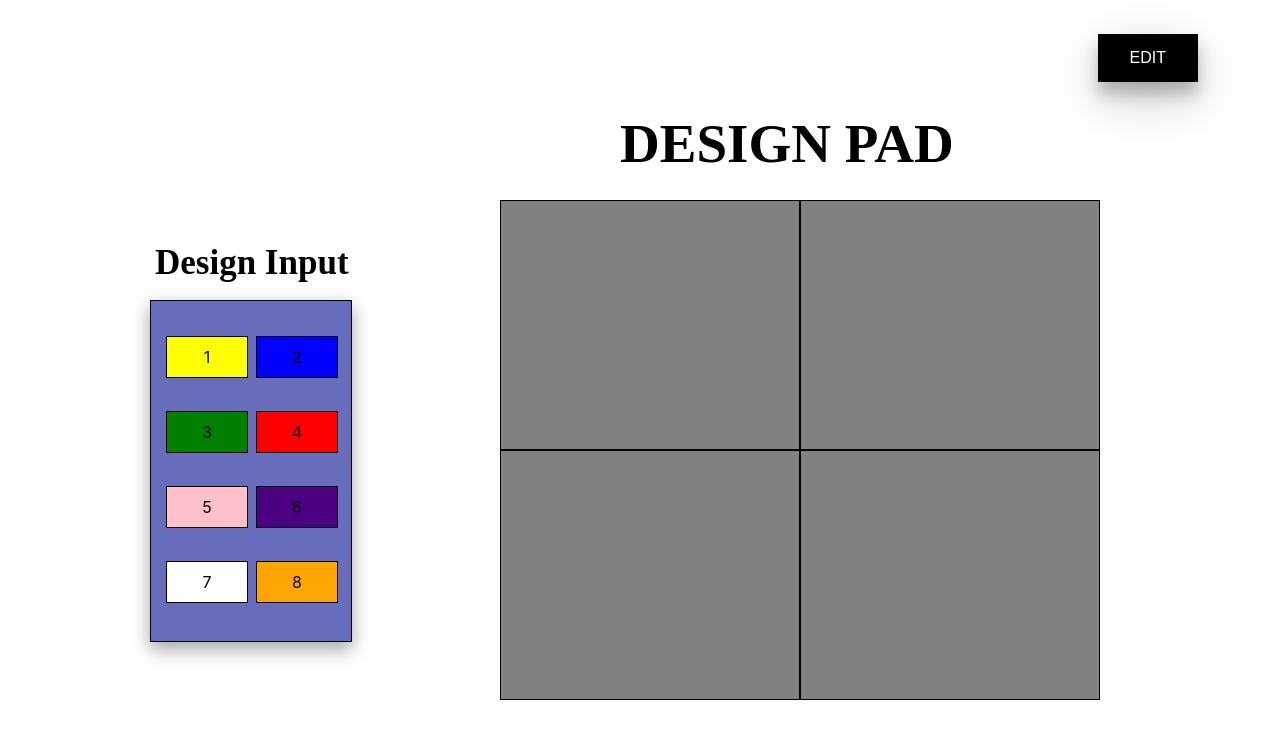
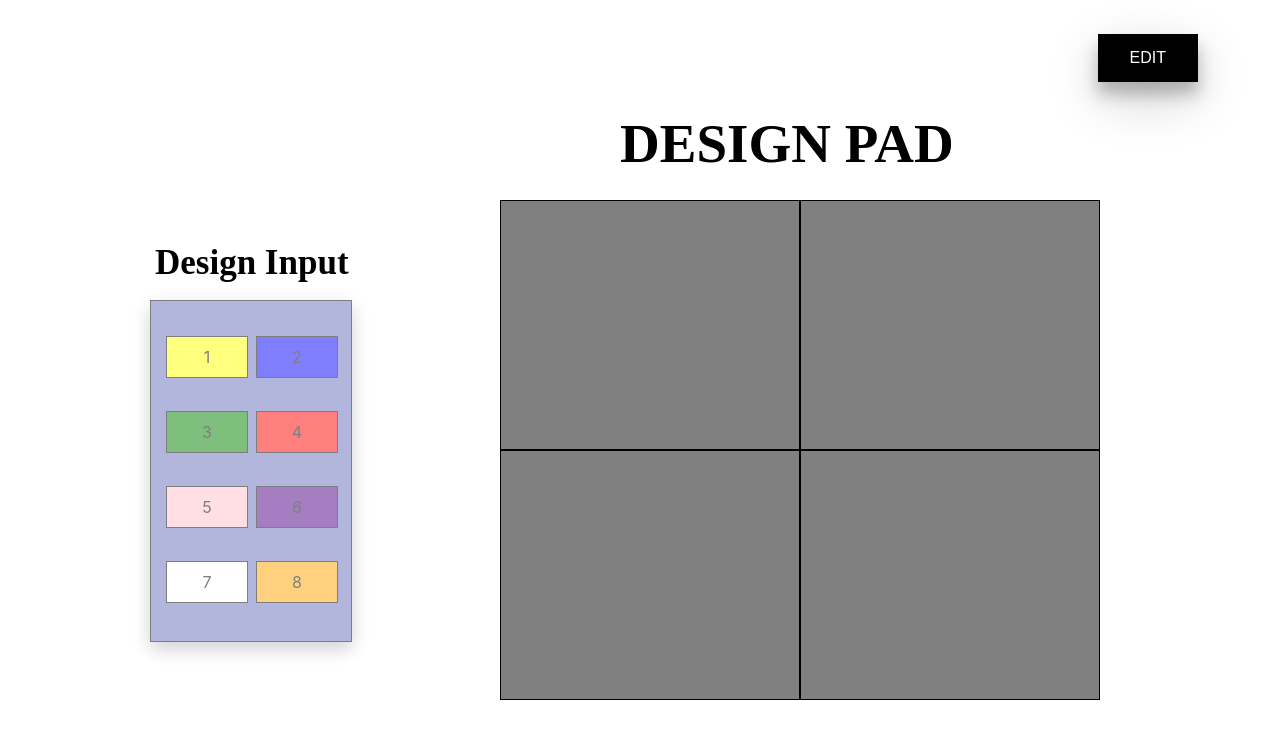
Before and after one commit to 464squad/design-pad, a React (Create React App) app: page / in a window 1280 px wide. Shown: the top 738 px of the page. Built offline with nearby package versions, Linux system fonts and the light colour scheme.

Commit message:
Conditional rendering used to grey out pad input box when edit mode is deactivated

```diff
--- a/src/components/PadInput.js
+++ b/src/components/PadInput.js
@@ -5,7 +5,7 @@ export default function PadInput(props) {
 
     //Hides the PadInput when the edit mode is on
     //let customStyle = {display:""};
-   // props.editMode ? customStyle.display="grid" : customStyle.display="none";
+    // props.editMode ? customStyle.display="grid" : customStyle.display="none";
 
 
     function dragStartHandler(event) {
@@ -21,19 +21,19 @@ export default function PadInput(props) {
 
     return (
         <div>
-        <h1 id = "PadInput-h1">Design Input</h1>
-            <div className = "PadInput-container">
-                {/**These pad inputs are only draggable when edit mode is activated
+            <h1 id="PadInput-h1">Design Input</h1>
+                <div className={props.editMode? "PadInput-container" : "PadInput-overlay"}>
+                    {/**These pad inputs are only draggable when edit mode is activated
                 The edit mode state is passed as props from the Design Container and then set to the draggable attribute of each pad input*/}
-                <div id = "pad_Box1" className = "PadInput-box1" style = {{backgroundColor: "yellow"}} draggable={props.editMode} onDragStart={dragStartHandler}>1 </div>
-                <div id = "pad_Box2" className = "PadInput-box2" style = {{backgroundColor: "blue"}} draggable={props.editMode} onDragStart={dragStartHandler}>2</div>
-                <div id = "pad_Box3" className = "PadInput-box3" style = {{backgroundColor: "green"}} draggable={props.editMode} onDragStart={dragStartHandler}>3</div>
-                <div id = "pad_Box4" className = "PadInput-box4" style = {{backgroundColor: "red"}} draggable={props.editMode} onDragStart={dragStartHandler}>4</div>
-                <div id = "pad_Box5" className = "PadInput-box5" style = {{backgroundColor: "pink"}} draggable={props.editMode} onDragStart={dragStartHandler}>5</div>
-                <div id = "pad_Box6" className = "PadInput-box6" style = {{backgroundColor: "indigo"}} draggable={props.editMode} onDragStart={dragStartHandler}>6</div>
-                <div id = "pad_Box7" className = "PadInput-box7" style = {{backgroundColor: "white"}} draggable={props.editMode} onDragStart={dragStartHandler}>7</div>
-                <div id = "pad_Box8" className = "PadInput-box8" style = {{backgroundColor: "orange"}} draggable={props.editMode} onDragStart={dragStartHandler}>8</div>
-            </div>
+                    <div id="pad_Box1" className="PadInput-box1" style={{ backgroundColor: "yellow" }} draggable={props.editMode} onDragStart={dragStartHandler}>1 </div>
+                    <div id="pad_Box2" className="PadInput-box2" style={{ backgroundColor: "blue" }} draggable={props.editMode} onDragStart={dragStartHandler}>2</div>
+                    <div id="pad_Box3" className="PadInput-box3" style={{ backgroundColor: "green" }} draggable={props.editMode} onDragStart={dragStartHandler}>3</div>
+                    <div id="pad_Box4" className="PadInput-box4" style={{ backgroundColor: "red" }} draggable={props.editMode} onDragStart={dragStartHandler}>4</div>
+                    <div id="pad_Box5" className="PadInput-box5" style={{ backgroundColor: "pink" }} draggable={props.editMode} onDragStart={dragStartHandler}>5</div>
+                    <div id="pad_Box6" className="PadInput-box6" style={{ backgroundColor: "indigo" }} draggable={props.editMode} onDragStart={dragStartHandler}>6</div>
+                    <div id="pad_Box7" className="PadInput-box7" style={{ backgroundColor: "white" }} draggable={props.editMode} onDragStart={dragStartHandler}>7</div>
+                    <div id="pad_Box8" className="PadInput-box8" style={{ backgroundColor: "orange" }} draggable={props.editMode} onDragStart={dragStartHandler}>8</div>
+                </div>
         </div>
     )
 }
--- a/src/styles.css
+++ b/src/styles.css
@@ -52,7 +52,22 @@
     height: 340px;
     background: #676dbb;
     box-shadow: 0 8px 16px 0 rgba(0,0,0,0.2), 0 6px 20px 0 rgba(0,0,0,0.19);
+}
 
+.PadInput-overlay{
+    display: grid;
+    grid-template-columns: 100px 100px;
+    grid-template-rows: 75px 75px 75px 75px;
+    border: 1px solid;
+    position: absolute;
+    left: 150px;
+    top: 300px;
+    right: 40px;
+    width: 200px;
+    height: 340px;
+    background: #676dbb;
+    box-shadow: 0 8px 16px 0 rgba(0,0,0,0.2), 0 6px 20px 0 rgba(0,0,0,0.19);
+    opacity: .5;
 }
 
 #PadInput-h1{
```
